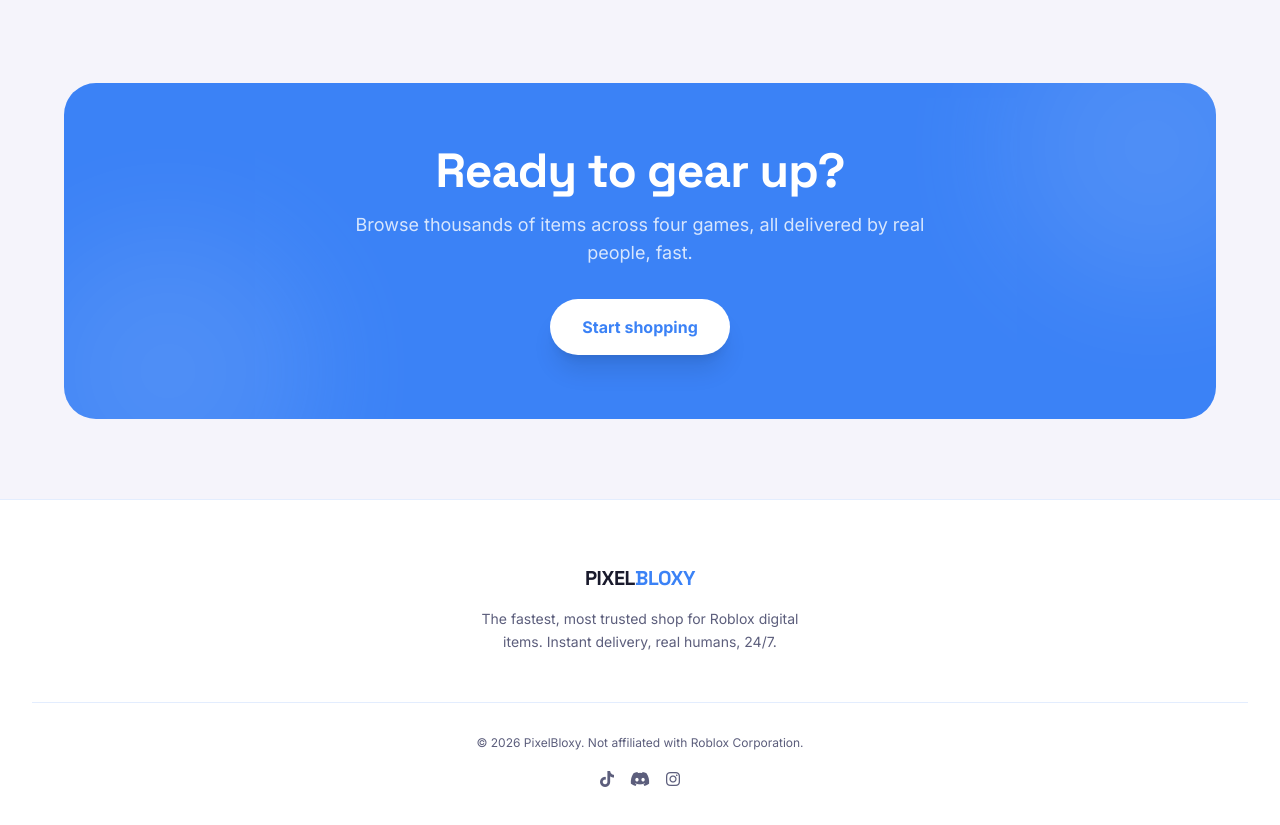
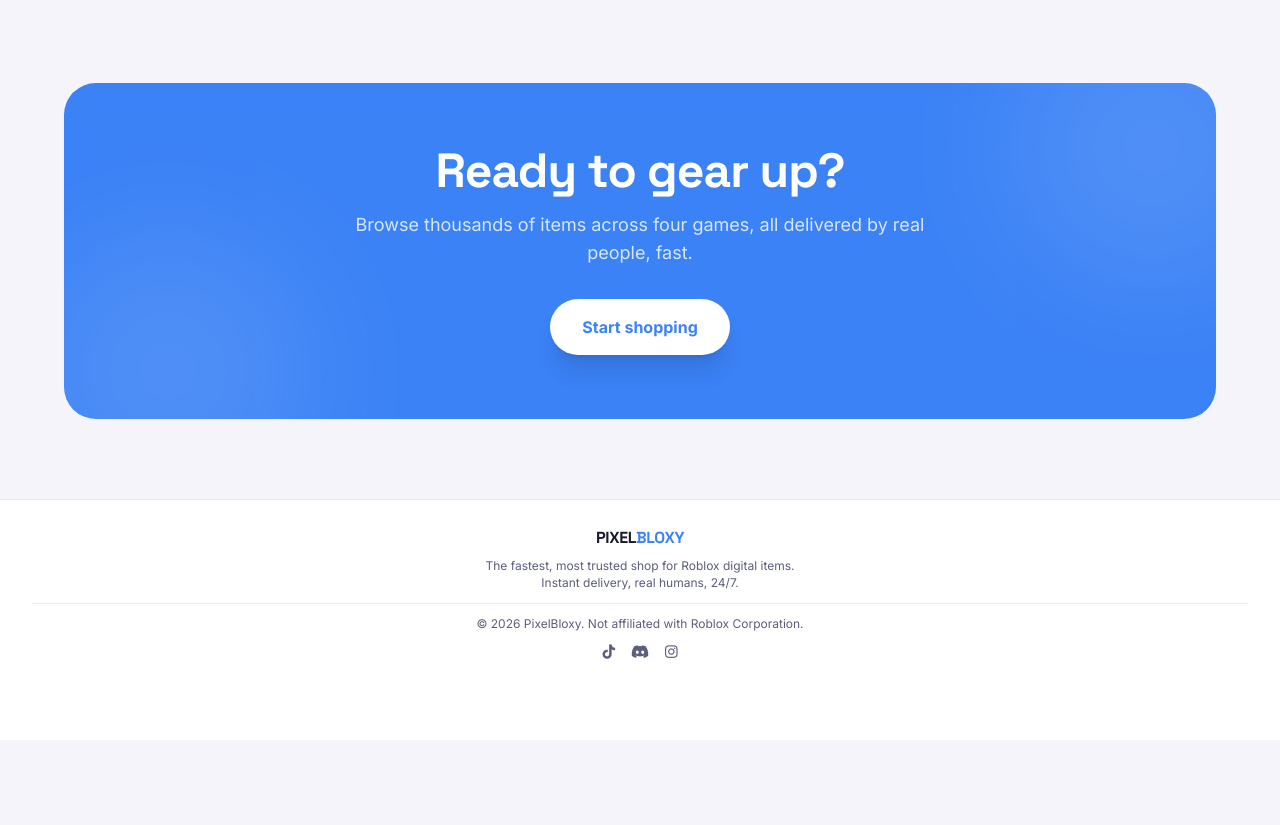
Before and after one commit to wegoo25/PixelBloxy, a website: page public/index.html in a window 1280 px wide. Shown: the part 3967-4792 px from the top of the page. After the commit the page ends 4707 px from the top, so only its background shows below. Drawn offline with Linux system fonts and the light colour scheme; no server answers.

Commit message:
Reapply "Make footer more compact"
This reverts commit 71201a26de02429d2cd4a35ad19004db61c1e26c.

```diff
--- a/public/site-shell.js
+++ b/public/site-shell.js
@@ -84,7 +84,7 @@
     `;
 
     const footerAndUtilities = `
-        <footer class="bg-surface border-t border-token pt-16 pb-8">
+        <footer class="site-footer bg-surface border-t border-token">
             <div class="max-w-7xl mx-auto px-4 sm:px-6 lg:px-8">
                 <div class="mb-12 text-center">
                     <div class="font-display font-bold text-xl mb-4">PIXEL<span class="text-violet">BLOXY</span></div>
--- a/public/styles.css
+++ b/public/styles.css
@@ -1319,3 +1319,10 @@
   .shop-row-next{ right:12px; }
   .shop-row[data-near="left"] .shop-row-prev, .shop-row[data-near="right"] .shop-row-next{ opacity:1; pointer-events:auto; }
 }
+/* Compact footer */
+.site-footer{ padding:1.5rem 0 .75rem; }
+.site-footer > div > .mb-12{ margin-bottom:.75rem; }
+.site-footer .font-display{ font-size:1rem; margin-bottom:.35rem; }
+.site-footer p.leading-relaxed{ font-size:.75rem; line-height:1.4; }
+.site-footer .border-t{ padding-top:.75rem; padding-bottom:4rem; gap:.5rem; }
+.site-footer .border-t .text-base{ font-size:.9rem; }
```
